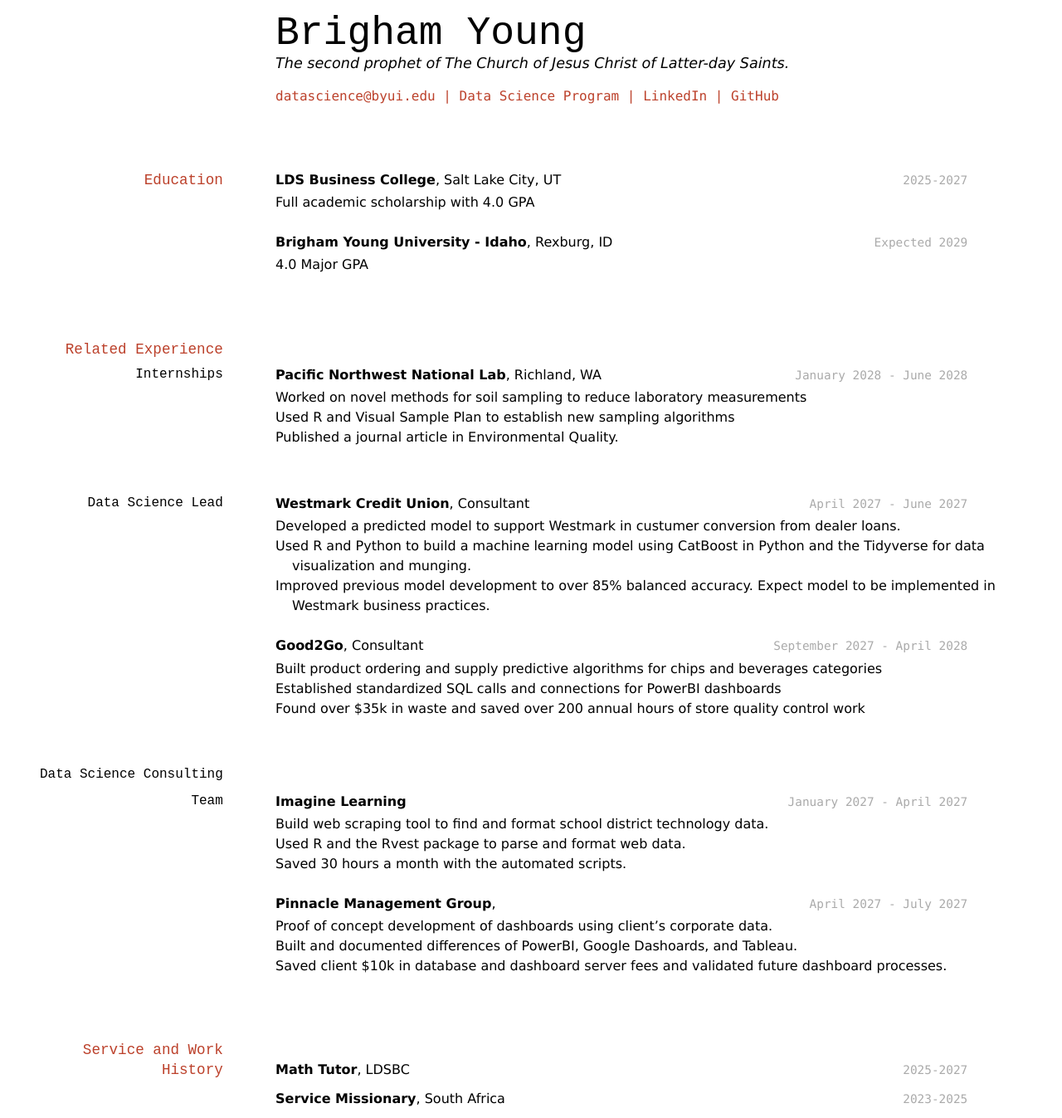
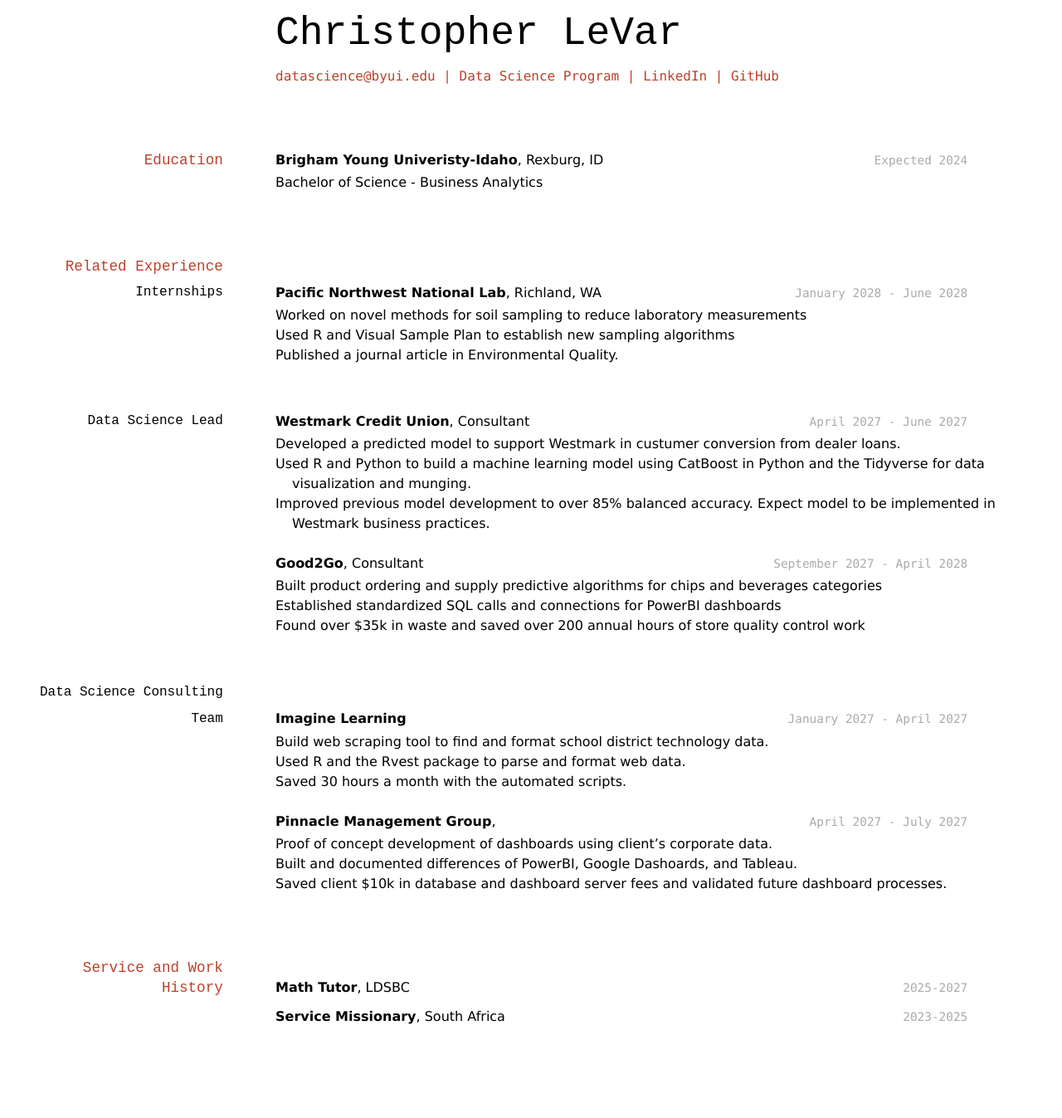
Before and after one commit to calevar/christopher_levar_resume, a Jekyll site: the page built from docs/index.md, in a window 1280 px wide. Shown: the whole page at 83% size. Built offline with Jekyll 4.4.1, drawn with Linux system fonts in a browser that asks for light colours; after the commit the page ends 1248 px from its top, so only the background shows below that.

Commit message:
updated education and name

```diff
--- a/docs/index.md
+++ b/docs/index.md
@@ -1,9 +1,9 @@
 ---
 layout: cv
-title: Brigham Young's Resume
+title: Christopher LeVar's Resume
 ---
-# Brigham Young
-The second prophet of The Church of Jesus Christ of Latter-day Saints.
+# Christopher LeVar
+
 
 <div id="webaddress">
 <a href="datascience@byui.edu">datascience@byui.edu</a>
@@ -16,15 +16,12 @@ The second prophet of The Church of Jesus Christ of Latter-day Saints.
 
 ## Education
 
-`2025-2027`
-__LDS Business College__, Salt Lake City, UT
+`Expected 2024`
+__Brigham Young Univeristy-Idaho__, Rexburg, ID
 
-- Full academic scholarship with 4.0 GPA
+- Bachelor of Science - Business Analytics
 
-`Expected 2029`
-__Brigham Young University - Idaho__, Rexburg, ID
 
-- 4.0 Major GPA
 
 
 ## Related Experience
```
